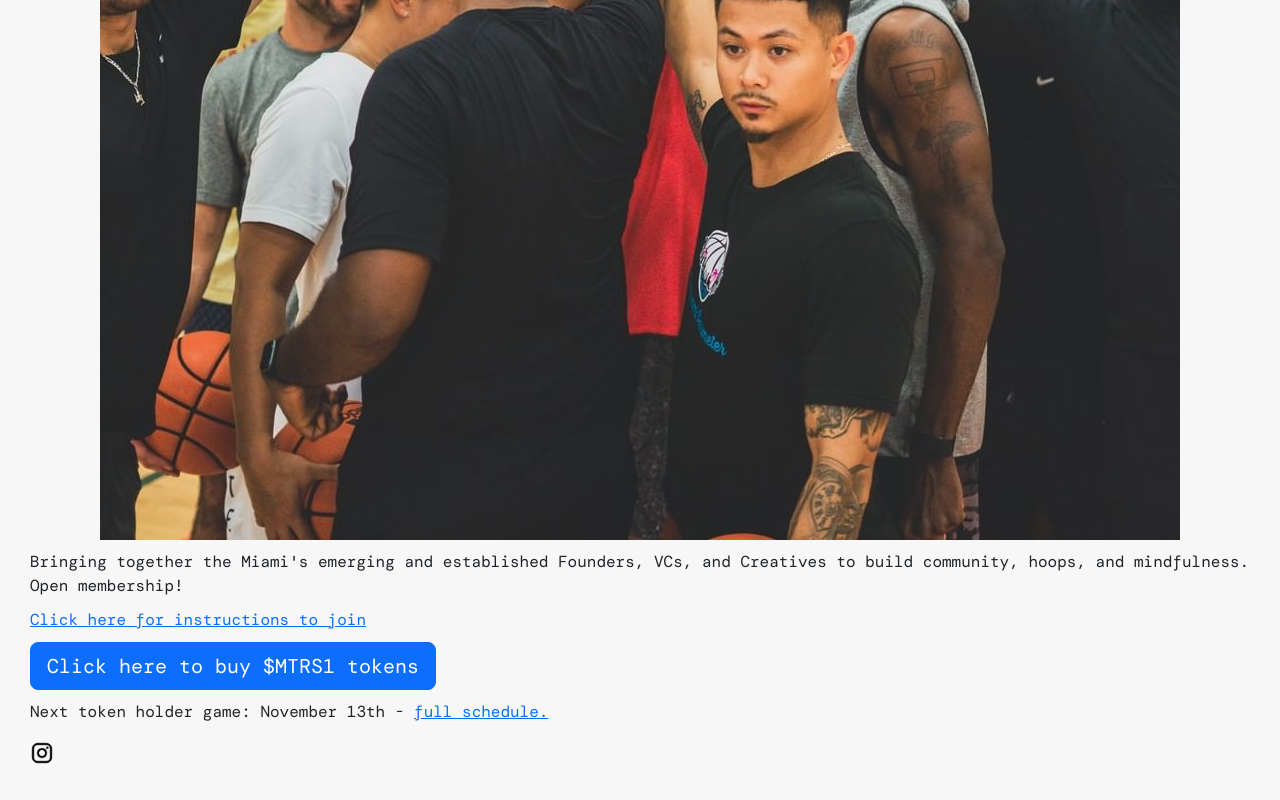
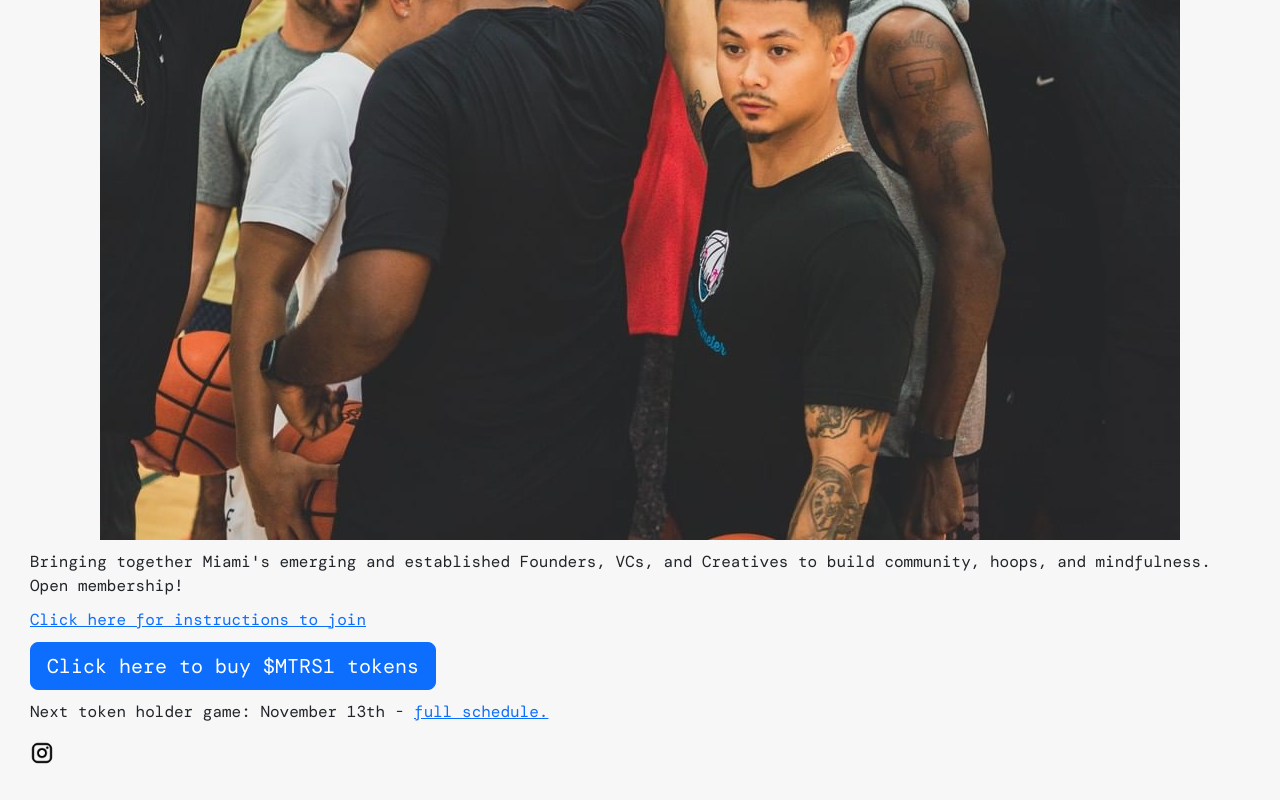
Before and after one commit to hughhhh/miamitechruns, a React (Create React App) app: page / in a window 1280 px wide. Shown: the part 687-1487 px from the top of the page. Built offline with nearby package versions, Linux system fonts and the light colour scheme; a web font is replaced by a local one.

Commit message:
Update App.js

```diff
--- a/src/App.js
+++ b/src/App.js
@@ -39,7 +39,7 @@ const Home = () => (
     <h1 className="t">Miami Tech Runs</h1>
     <img src="mtr-squad.jpg" alt="Miami Tech Runs Squad" className="squad" />
     <div className="p">
-      Bringing together the Miami's emerging and established Founders, VCs, and
+      Bringing together Miami's emerging and established Founders, VCs, and
       Creatives to build community, hoops, and mindfulness. Open membership!
     </div>
     <div className="m10">
@@ -98,7 +98,7 @@ const JoinInstructions = () => {
       <h1>Instructions to join</h1>
       <div>
         <strong>Note:</strong> Before you follow these instructions,{" "}
-        <Link to="/tokens">make sure you have 200 $MTSR1 tokens</Link>.
+        <Link to="/tokens">make sure you have 200 $MTRS1 tokens</Link>.
       </div>
       <div>
         {" "}
```
